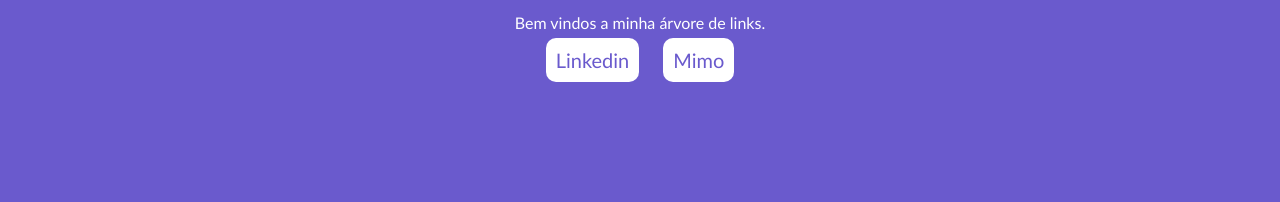
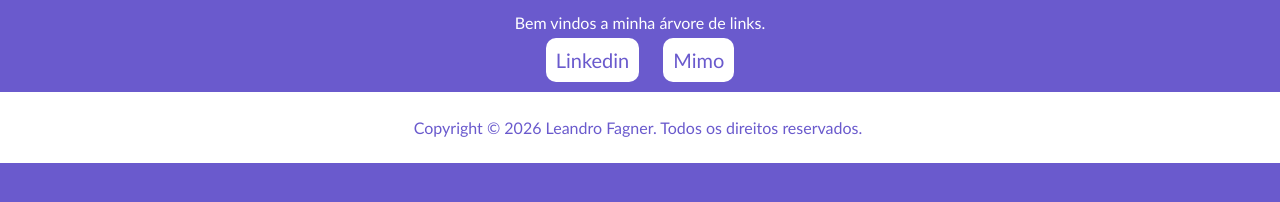
Before and after one commit to leandrodesenvolvedor/linketree, a plain HTML site: page index.html in a window 1280 px wide. Shown: the part 424-626 px from the top of the page. Drawn offline with Linux system fonts and the light colour scheme.

Commit message:
adição do footer

```diff
--- a/index.html
+++ b/index.html
@@ -17,5 +17,8 @@
 
 <a href="https://www.linkedin.com/feed/?trk=guest_homepage-basic_nav-header-signin">Linkedin</a>
 <a href="https://mimo.org/">Mimo</a>
+<footer>
+    <p>Copyright © 2026 Leandro Fagner. Todos os direitos reservados.</p>
+</footer>
 </body>
 </html>
--- a/styles.css
+++ b/styles.css
@@ -1,9 +1,11 @@
 
 body {
+
     background-color: slateblue;
     font-family: 'Trebuchet MS', 'Lucida Sans Unicode', 'Lucida Grande', 'Lucida Sans', Arial, sans-serif;
     color: white;
     text-align: center;
+
 }
 
 img {
@@ -31,3 +33,16 @@
     color: slateblue;
     text-decoration: none
 }
+
+footer {
+
+    background-color: white;
+    color: slateblue;
+    padding: 10px;
+    margin-top: 20px;
+    bottom: 0;
+    max-width: 100vw;
+    margin-left: -20px;
+    margin-right: -20px;
+
+}
```
